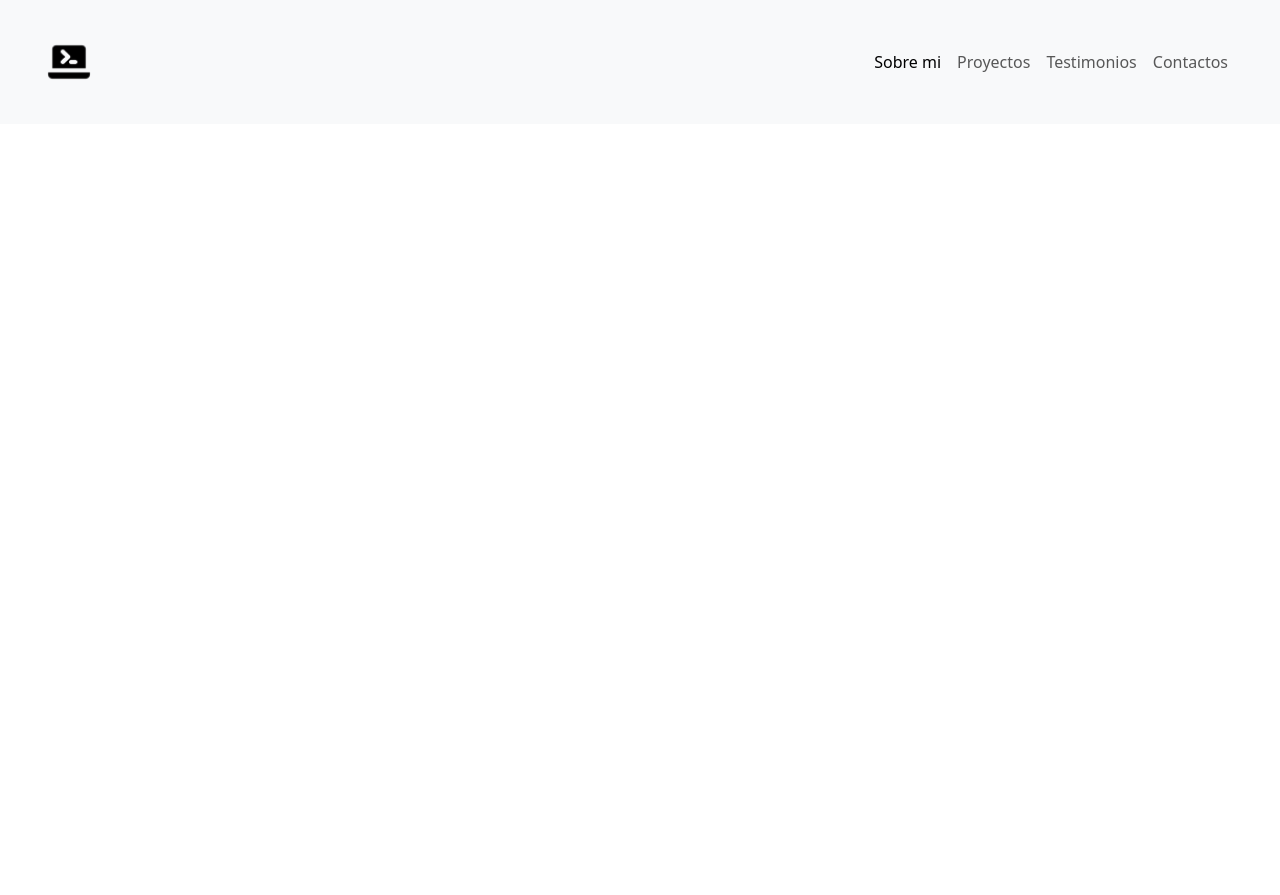
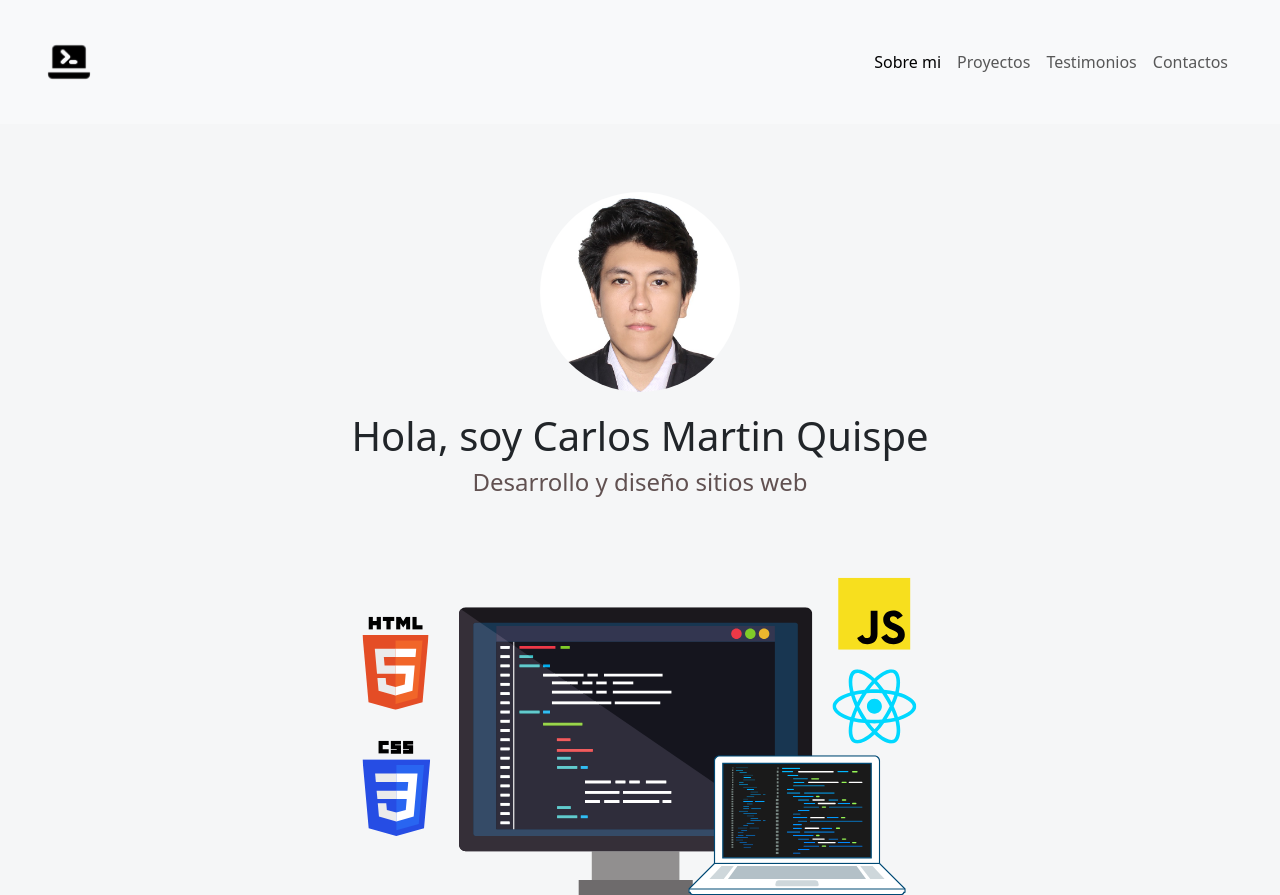
Before and after one commit to tripalidex/portfolio-bootstrap, a plain HTML site: page portfolio/index.html in a window 1280 px wide. Before the commit the page ends 800 px from the top, so only its background shows below. Drawn offline with nearby package versions, Linux system fonts and the light colour scheme; a web font is replaced by a local one.

Commit message:
Seccion Hero

```diff
--- a/portfolio/index.html
+++ b/portfolio/index.html
@@ -16,8 +16,13 @@
         integrity="sha384-sRIl4kxILFvY47J16cr9ZwB07vP4J8+LH7qKQnuqkuIAvNWLzeN8tE5YBujZqJLB" crossorigin="anonymous">
     <!-- CSS -->
     <link rel="stylesheet" href="styles.css">
+    <!-- Google Fonts -->
+    <link rel="preconnect" href="https://fonts.googleapis.com">
+    <link rel="preconnect" href="https://fonts.gstatic.com" crossorigin>
+    <link href="https://fonts.googleapis.com/css2?family=Rubik+Dirt&display=swap" rel="stylesheet">
 </head>
 <body>
+
     <!-- Barra de navegacion -->
     <nav class="navbar navbar-expand-lg bg-body-tertiary">
         <div class="container-fluid">
@@ -46,6 +51,19 @@
             </div>
         </div>
     </nav>
+
+    <!-- Seccion Hero -->
+    <section class="hero align-items-stretch">
+        <div class="hero-principal d-flex flex-column justify-content-center align-items-center">
+            <img class="hero-imagen-desarrollador rounded-circle" src="img/desarrollador.jpg" alt="Foto de Carlos Martin Quispe">
+            <h1>Hola, soy Carlos Martin Quispe</h1>
+            <h2>Desarrollo y diseño sitios web</h2>
+        </div>
+        <div class="hero-inferior">
+            <img class="hero-inferior-imagen img-fluid" src="img/hero-inferior.svg" alt="Monitor, laptop y logos de HTML, CSS, JavaScript y React">
+        </div>
+    </section>
+
     <script src="https://cdn.jsdelivr.net/npm/bootstrap@5.3.8/dist/js/bootstrap.bundle.min.js"
         integrity="sha384-FKyoEForCGlyvwx9Hj09JcYn3nv7wiPVlz7YYwJrWVcXK/BmnVDxM+D2scQbITxI"
         crossorigin="anonymous"></script>
--- a/portfolio/styles.css
+++ b/portfolio/styles.css
@@ -9,6 +9,38 @@
     justify-content: space-between;
 }
 
+/********* Estilos Generales *********/
+section {
+    display: flex;
+    flex-direction: column;
+    align-items: center;
+    justify-content: center;
+}
+
+h1 {
+    font-size: 2.5rem;
+    font-family: "Rubik Dirt", system-ui;
+}
+
+/********* Seccion Hero *********/
+.hero {
+    background-color: #f5f6f7;
+    min-height: 28.125rem; /*450px*/
+    text-align: center;
+}
+.hero-principal {
+    padding: 3rem;
+}
+.hero-imagen-desarrollador {
+    width: 12.5rem;
+    height: 12.5rem;
+    margin: 1.25rem;
+}
+
+.hero-principal h2 {
+    font-size: 1.5rem;
+    color: #615151;
+}
 
 /********* Media Queries *********/
 @media screen and (max-width: 991.5px){
@@ -16,3 +48,9 @@
         display: none;
     }
 }
+
+@media screen and (min-width: 700px) {
+    .hero-inferior-imagen {
+        max-width: 600px;
+    }
+}
```
Also changed, not shown: portfolio/img/desarrollador.jpg (added), portfolio/img/desarrollador.svg (added), portfolio/img/hero-inferior.svg (added).
